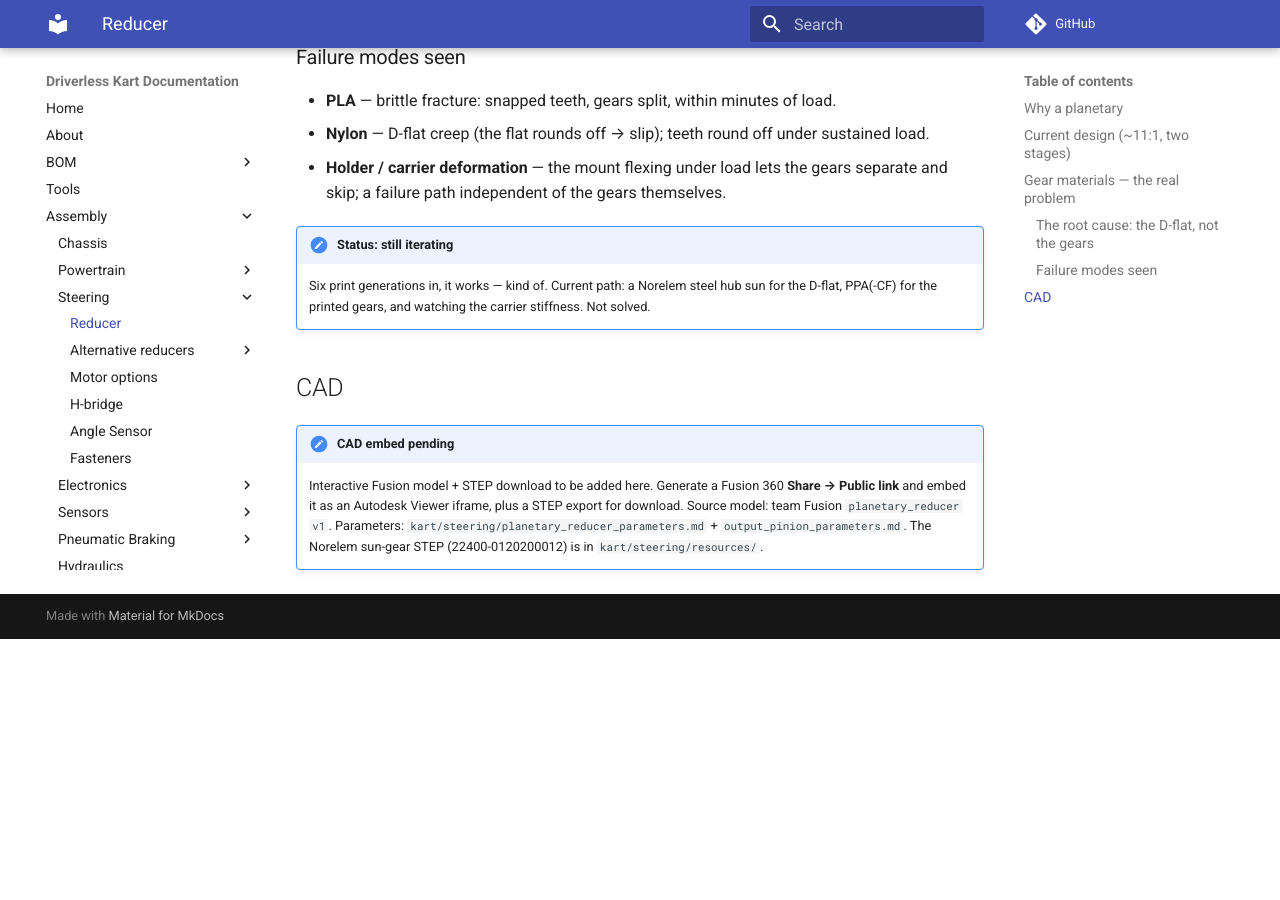
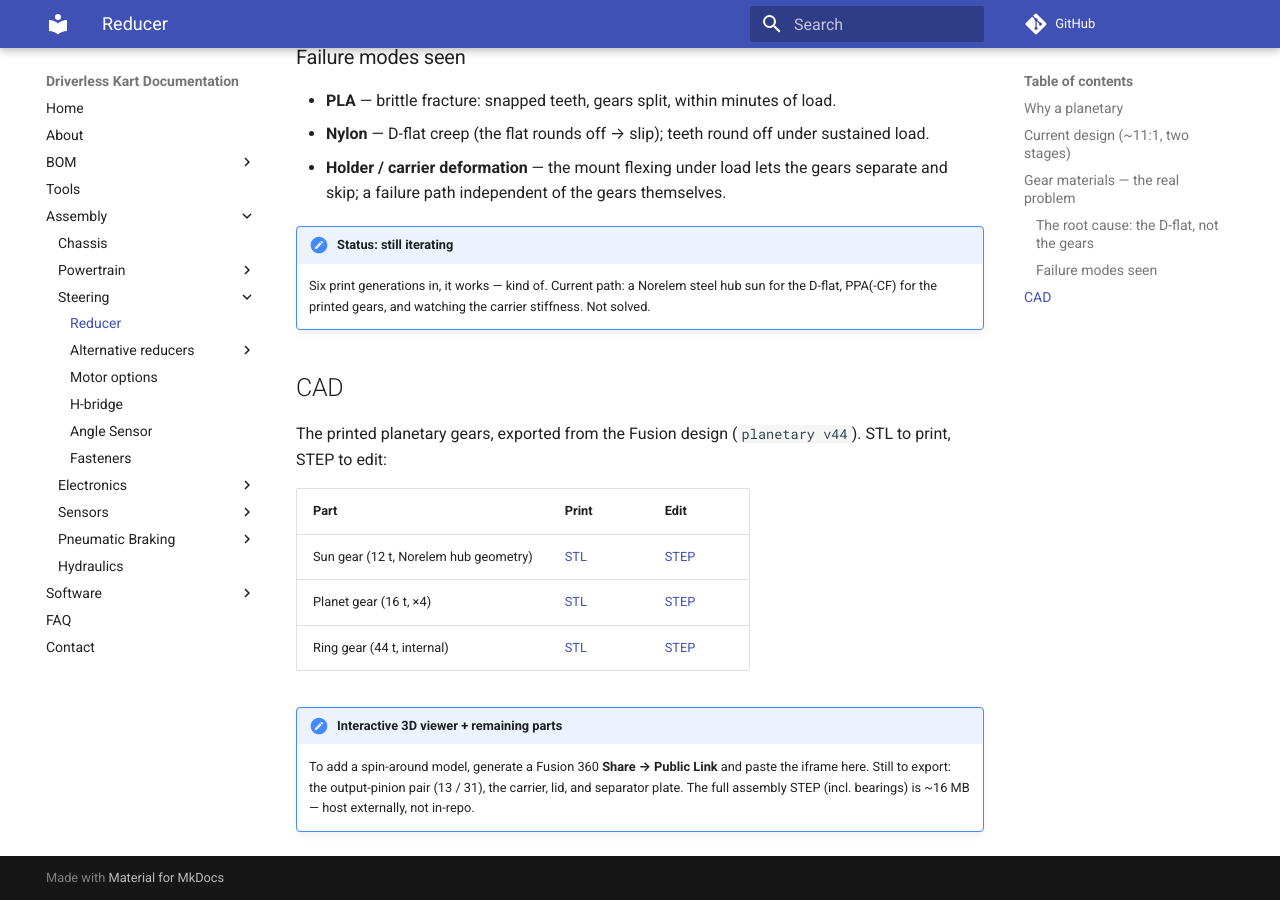
Before and after one commit to UM-Driverless/kart_docs, an MkDocs documentation site: the page built from docs/assembly/steering/reducer.md, in a window 1280 px wide and 900 px high, scrolled down 1943 px. Built offline with MkDocs 1.6.1 and Material for MkDocs 9.7.7, drawn with Linux system fonts in a browser that asks for light colours; comment, search, counter and statistics services are not loaded; before the commit the page ends 2582 px from its top, so only the background shows below that.

Commit message:
steering: add printed planetary gear CAD (STL + STEP) exported from Fusion
- Sun (12t, Norelem hub), planet (16t), ring (44t) gears exported via the
  Fusion 360 MCP from the live `planetary v44` design.
- STL (print) + STEP (edit) per gear, linked as downloads from reducer.md.
- Skipped the full-assembly STEP (~16 MB, bloated by bearing CAD) — host
  externally; interactive Fusion viewer embed still TODO.

Co-Authored-By: Claude Opus 4.8 (1M context) <noreply@anthropic.com>

```diff
--- a/docs/assembly/steering/reducer.md
+++ b/docs/assembly/steering/reducer.md
@@ -50,6 +50,13 @@ The real weak point is the **motor-shaft interface** — a D-flat + set screw in
 
 ## CAD
 
-!!! todo "CAD embed pending"
-    Interactive Fusion model + STEP download to be added here. Generate a Fusion 360 **Share → Public link** and embed it as an Autodesk Viewer iframe, plus a STEP export for download.
-    Source model: team Fusion `planetary_reducer v1`. Parameters: `kart/steering/planetary_reducer_parameters.md` + `output_pinion_parameters.md`. The Norelem sun-gear STEP (22400-0120200012) is in `kart/steering/resources/`.
+The printed planetary gears, exported from the Fusion design (`planetary v44`). STL to print, STEP to edit:
+
+| Part | Print | Edit |
+|---|---|---|
+| Sun gear (12 t, Norelem hub geometry) | [STL](cad/planetary-sun-gear.stl) | [STEP](cad/planetary-sun-gear.step) |
+| Planet gear (16 t, ×4) | [STL](cad/planetary-planet-gear.stl) | [STEP](cad/planetary-planet-gear.step) |
+| Ring gear (44 t, internal) | [STL](cad/planetary-ring-gear.stl) | [STEP](cad/planetary-ring-gear.step) |
+
+!!! todo "Interactive 3D viewer + remaining parts"
+    To add a spin-around model, generate a Fusion 360 **Share → Public Link** and paste the iframe here. Still to export: the output-pinion pair (13 / 31), the carrier, lid, and separator plate. The full assembly STEP (incl. bearings) is ~16 MB — host externally, not in-repo.
```
Also changed, not shown: docs/assembly/steering/cad/README.md (added, +7 -0 lines), 6 other files.
